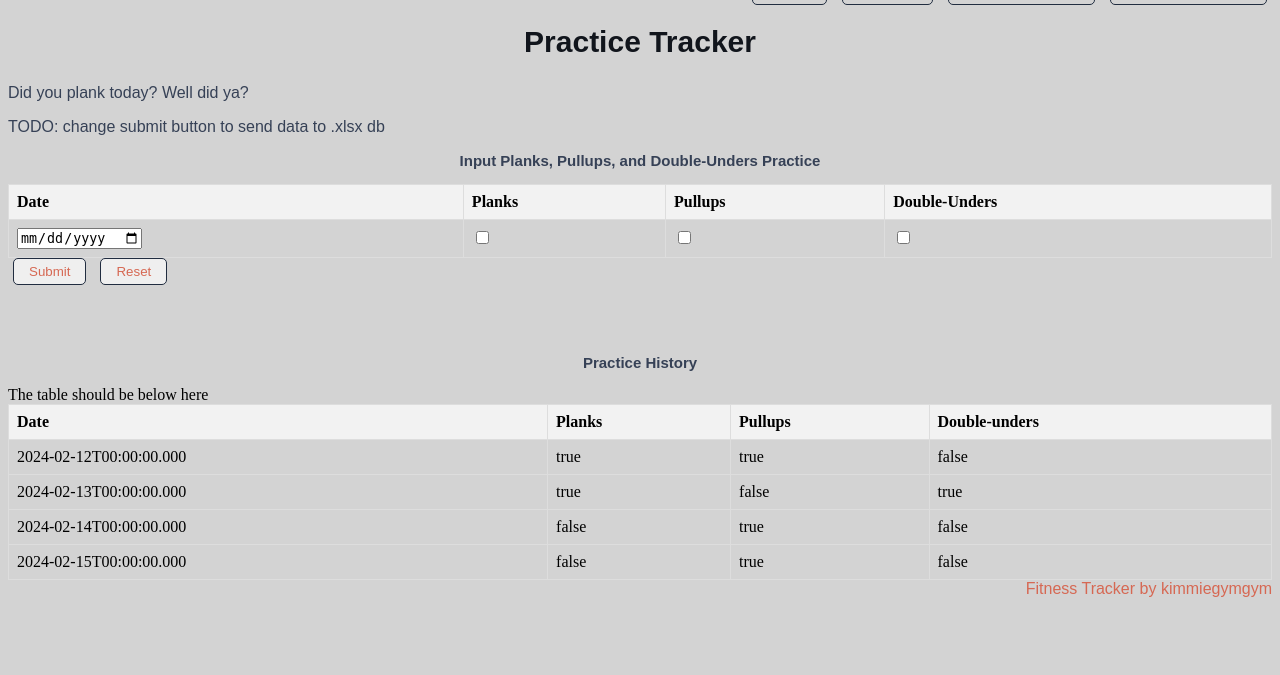
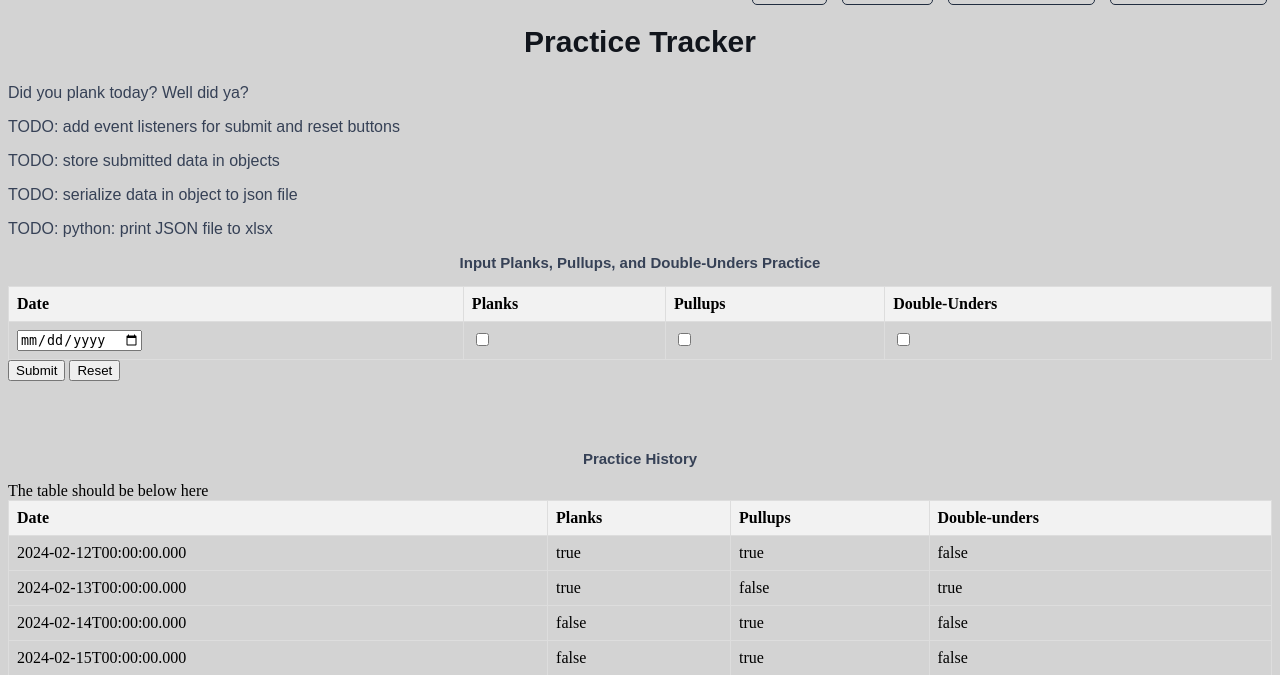
Before and after one commit to KimberlyAlcock/Fitness-tracker, a Python web app: template templates/planks.html in a window 1280 px wide. Shown: the part 143-818 px from the top of the page. Before the commit the page ends 740 px from the top, so only its background shows below. Run offline with Jinja, Linux system fonts and the light colour scheme; the template is opened without the code that fills it, so the values that code supplies are empty.

Commit message:
update submit button

```diff
--- a/templates/planks.html
+++ b/templates/planks.html
@@ -21,7 +21,10 @@
   <div id="planks">
       <h2>Practice Tracker</h2>
       <p>Did you plank today? Well did ya? </p>
-      <p>TODO: change submit button to send data to .xlsx db</p>
+      <p>TODO: add event listeners for submit and reset buttons</p>
+      <p>TODO: store submitted data in objects</p>
+      <p>TODO: serialize data in object to json file</p>
+      <p>TODO: python: print JSON file to xlsx</p>
   </div>
 
   <h3>Input Planks, Pullups, and Double-Unders Practice</h3>
@@ -42,8 +45,8 @@
           <td id="double-unders-input"><input type="checkbox" name="Double-Unders" placeholder="Double-Unders"></td>
       </tr>
   </table>
-  <input type="submit" value="Submit" class="tracker-button">
-  <input type="reset" value="Reset" class="tracker-button">
+  <button type="button" id="submitBtn">Submit</button>
+  <button type="button" id="resetBtn">Reset</button>
 </form>
 
 
```
